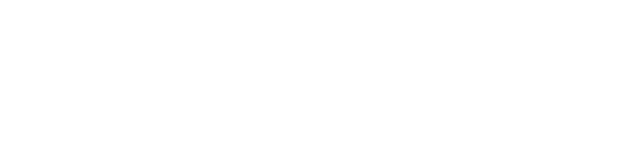
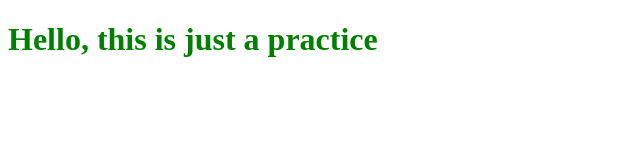
Before and after one commit to enriquezfjane/Version-Control, a plain HTML site: page Test Project/index.html in a window 1280 px wide. Shown: the whole page, without its empty margins (0-640 px from the left). Drawn offline with Linux system fonts and the light colour scheme.

Commit message:
adding h1

```diff
--- a/Test Project/index.html
+++ b/Test Project/index.html
@@ -8,6 +8,7 @@
     <title>Document</title>
 </head>
 <body>
+    <h1> Hello, this is just a practice</h1>
 
 </body>
 </html>
--- a/Test Project/style.css
+++ b/Test Project/style.css
@@ -0,0 +1,3 @@
+h1 {
+    color: green;
+}
```
